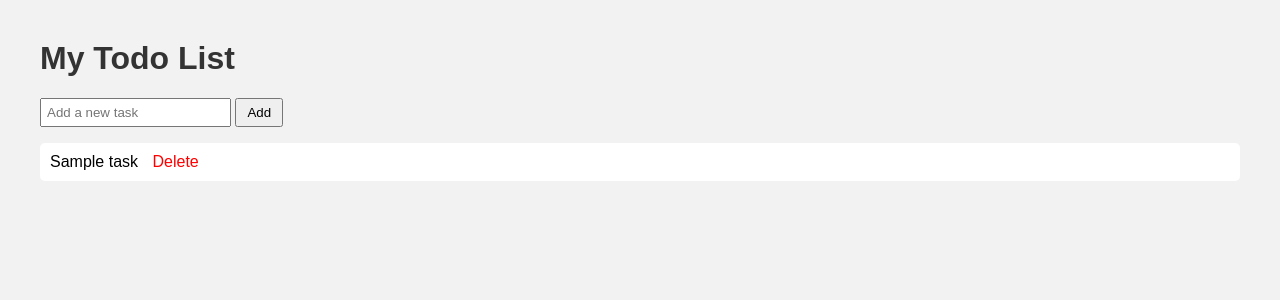
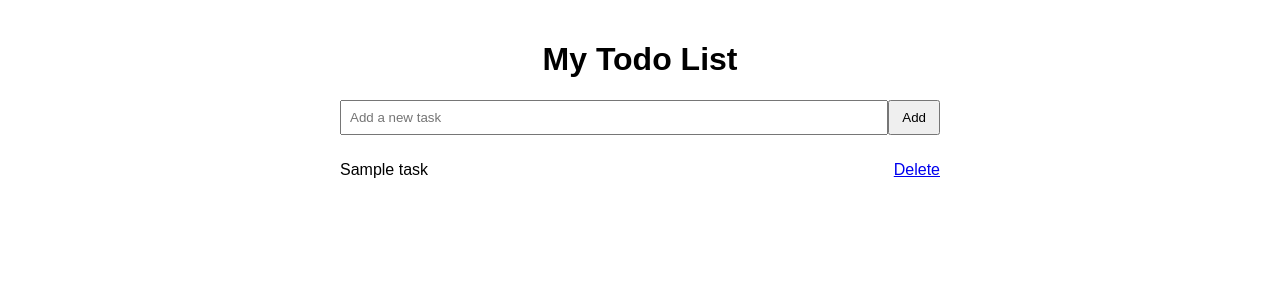
Before and after one commit to Shubhan-siri/New-todo-app, a Flask app: template templates/index.html in a window 1280 px wide. Shown: the top 300 px of the page. Run offline with Flask 3, Linux system fonts and the light colour scheme; the template is opened without the code that fills it: most values are stand-ins (such as "Sample title", 1, 10 or a date in 2020).

Commit message:
Update style.css

```diff
--- a/templates/static/style.css
+++ b/templates/static/style.css
@@ -1,11 +1,36 @@
 body {
     font-family: Arial, sans-serif;
-    margin: 40px;
-    background-color: #f2f2f2;
+    max-width: 600px;
+    margin: auto;
+    padding: 20px;
 }
-h1 { color: #333; }
-input { padding: 5px; }
-button { padding: 5px 10px; }
-ul { list-style-type: none; padding: 0; }
-li { background: #fff; margin: 5px 0; padding: 10px; border-radius: 5px; }
-a { color: red; text-decoration: none; margin-left: 10px; }
+
+h1 {
+    text-align: center;
+}
+
+form {
+    display: flex;
+    justify-content: space-between;
+    margin-bottom: 20px;
+}
+
+input[type="text"] {
+    flex: 1;
+    padding: 8px;
+}
+
+button {
+    padding: 8px 12px;
+}
+
+ul {
+    list-style: none;
+    padding: 0;
+}
+
+li {
+    display: flex;
+    justify-content: space-between;
+    padding: 6px 0;
+}
```
